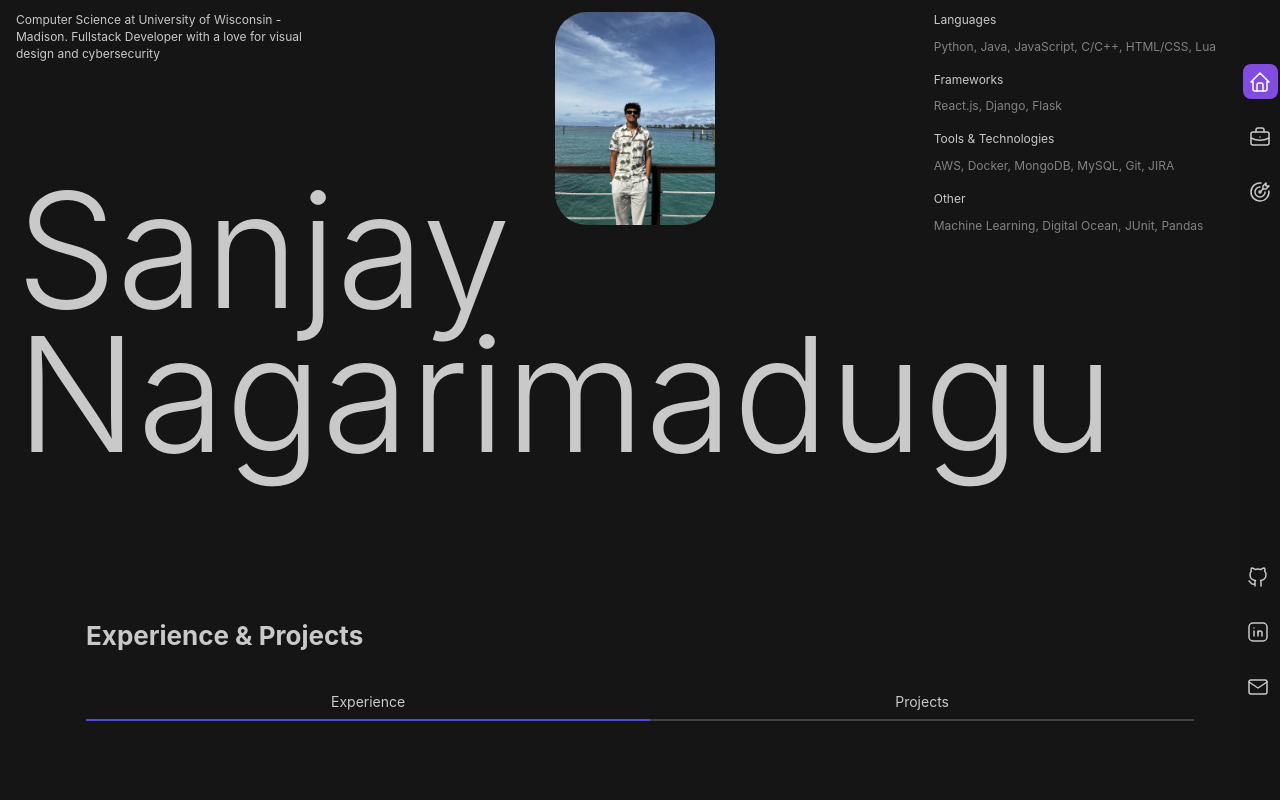
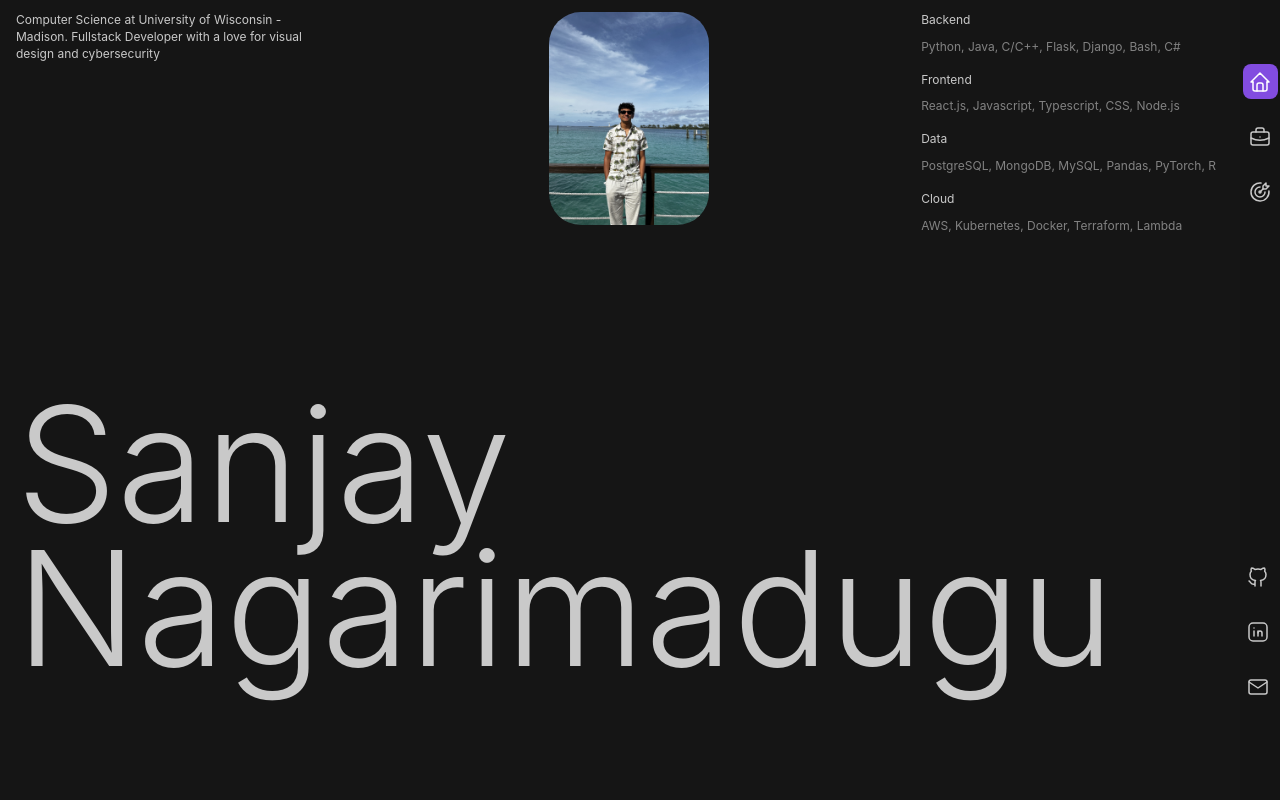
Before and after one commit to SanjayReddyN/personal-website, a React (Vite) app: page / in a window 1280 px wide. Shown: the top 800 px of the page. Built offline with nearby package versions, Linux system fonts and the light colour scheme.

Commit message:
Updated scroll animation, Loading screen

```diff
--- a/src/App.jsx
+++ b/src/App.jsx
@@ -7,10 +7,8 @@ import "./App.css";
 
 // Lazy load components
 const About = lazy(() => import("./components/About"));
-const Skills = lazy(() => import("./components/Skills"));
 const Projects = lazy(() => import("./components/Projects"));
 const Goals = lazy(() => import("./components/Goals"));
-const VectorLogo = lazy(() => import("./components/VectorLogo"));
 
 function App() {
   const [isLoading, setIsLoading] = useState(true);
--- a/src/components/About.jsx
+++ b/src/components/About.jsx
@@ -8,17 +8,10 @@ const About = () => {
   const contentRef = useRef(null);
   const nameRef = useRef(null);
   const skillCategories = {
-    Languages: ["Python", "Java", "JavaScript", "C/C++", "HTML/CSS", "Lua"],
-    Frameworks: ["React.js", "Django", "Flask"],
-    "Tools & Technologies": [
-      "AWS",
-      "Docker",
-      "MongoDB",
-      "MySQL",
-      "Git",
-      "JIRA",
-    ],
-    Other: ["Machine Learning", "Digital Ocean", "JUnit", "Pandas"],
+    Backend: ["Python", "Java", "C/C++", "Flask", "Django", "Bash", "C#"],
+    Frontend: ["React.js", "Javascript", "Typescript", "CSS", "Node.js"],
+    Data: ["PostgreSQL", "MongoDB", "MySQL", "Pandas", "PyTorch", "R"],
+    Cloud: ["AWS", "Kubernetes", "Docker", "Terraform", "Lambda"],
   };
 
   useEffect(() => {
--- a/src/components/Goals.jsx
+++ b/src/components/Goals.jsx
@@ -70,10 +70,12 @@ const Goals = () => {
       </Grid>
 
       {/* Reading Section */}
+      <Title order={2} mb="xl" align="left">
+        Current Reading List
+      </Title>
       <Grid className="goal-section">
         <Grid.Col span={6}>
           <Stack className="goal-content">
-            <Title order={3}>Current Reading List</Title>
             <Stack spacing="md">
               {books.map((book, index) => (
                 <Card
--- a/src/components/LoadingScreen.css
+++ b/src/components/LoadingScreen.css
@@ -15,15 +15,33 @@
   width: 100%;
   position: absolute;
   top: 0;
+  transition: transform 1s ease-in-out, opacity 1s ease-in-out;
+}
+
+.loading-bar.slide-up {
+  transform: translateY(-100%);
+}
+
+.loading-bar.fade-out {
+  opacity: 0;
 }
 
 .loading-text {
   position: absolute;
-    top: 50%;
-    left: 50%;
+  bottom: 0%;
+  right: 0%;
   transform: translate(-50%, -50%);
   color: white;
-    font-size: 6rem;
+  font-size: 75vh;
+  transition: transform 1s ease-in-out, opacity 1s ease-in-out;
+}
+
+.loading-text.slide-down {
+  transform: translateY(100%);
+}
+
+.loading-text.fade-out {
+  opacity: 0;
 }
 
 .slide-down {
--- a/src/components/LoadingScreen.jsx
+++ b/src/components/LoadingScreen.jsx
@@ -23,14 +23,18 @@ const LoadingScreen = ({ onLoadingComplete }) => {
   }, []);
 
   return (
-    <div className={`loading-screen ${isComplete ? "slide-down" : ""}`}>
+    <div className={`loading-screen ${isComplete ? "fade-out" : ""}`}>
       <Progress
         value={progress}
         size="xs"
         color="white"
-        className="loading-bar"
+        className={`loading-bar ${isComplete ? "slide-up fade-out" : ""}`}
       />
-      <Text className="loading-text" size="6rem" weight={700}>
+      <Text
+        className={`loading-text ${isComplete ? "slide-down fade-out" : ""}`}
+        size="6rem"
+        weight={700}
+      >
         {progress}
       </Text>
     </div>
--- a/src/components/Projects.jsx
+++ b/src/components/Projects.jsx
@@ -26,7 +26,6 @@ const CardWithAnimation = ({ index, children }) => {
 };
 
 const Projects = () => {
-  const [ref, isVisible] = useScrollAnimation();
   const experiences = [
     {
       company: "Roblox",
@@ -122,7 +121,6 @@ const Projects = () => {
         <Tabs.Panel value="projects">
           <Stack spacing="xl">
             {projects.map((project, index) => (
-              // <Card key={index} shadow="sm" padding="lg" className="card-hover">
               <CardWithAnimation key={index} index={index}>
                 <Card shadow="sm" padding="lg" className="card-hover">
                   <Group position="apart" mb="xs">
--- a/src/components/Skills.jsx
+++ /dev/null
@@ -1,49 +0,0 @@
-import { Text, Stack, Group } from "@mantine/core";
-import useScrollAnimation from "../hooks/useScrollAnimation.js";
-import "../App.css";
-
-const Skills = () => {
-  const [ref, isVisible] = useScrollAnimation();
-  const skillCategories = {
-    Languages: ["Python", "Java", "JavaScript", "C/C++", "HTML/CSS", "Lua"],
-    Frameworks: ["React.js", "Django", "Flask"],
-    "Tools & Technologies": [
-      "AWS",
-      "Docker",
-      "MongoDB",
-      "MySQL",
-      "Git",
-      "JIRA",
-    ],
-    Other: ["Machine Learning", "Digital Ocean", "JUnit", "Pandas"],
-  };
-
-  return (
-    <div className="skills-container">
-      <Group
-        align="flex-start"
-        spacing="xl"
-        className={`slide-left delay-1
-        }`}
-      >
-        <Text className="skills-header" weight={700}>
-          Skills
-        </Text>
-        <Stack spacing="lg" className="skills-list">
-          {Object.entries(skillCategories).map(([category, skills]) => (
-            <div key={category}>
-              <Text size="sm" weight={500} mb="xs">
-                {category}
-              </Text>
-              <Text size="sm" color="dimmed">
-                {skills.join(", ")}
-              </Text>
-            </div>
-          ))}
-        </Stack>
-      </Group>
-    </div>
-  );
-};
-
-export default Skills;
--- a/src/components/about/About.css
+++ b/src/components/about/About.css
@@ -1,5 +1,5 @@
 .hero-section {
-  height: 100;
+  height: 100vh;
   width: calc(100vw - 3rem);
   padding: 0 1rem;
   margin: 0;
--- a/src/hooks/useScrollAnimation.js
+++ b/src/hooks/useScrollAnimation.js
@@ -18,15 +18,16 @@ const useScrollAnimation = (options = {}) => {
     const handleScroll = () => {
       const rect = element.getBoundingClientRect();
       const elementTop = rect.top;
+      const elementBottom = rect.bottom;
       const windowHeight = window.innerHeight;
 
-      // Calculate distance from trigger point
-      const triggerPoint = windowHeight - threshold;
-      const distanceFromTrigger = triggerPoint - elementTop;
+      // Calculate visibility percentage
+      const visibleHeight = Math.min(elementBottom, windowHeight) - Math.max(elementTop, 0);
+      const visibilityPercentage = visibleHeight / rect.height;
 
       // Calculate progress (0 to 1)
       const newProgress = Math.min(
-        Math.max(distanceFromTrigger / distance, 0),
+        Math.max((visibilityPercentage - 0.2) / 0.8, 0),
         1
       );
 
```
Lines whose indentation alone changed are shown as unchanged.
